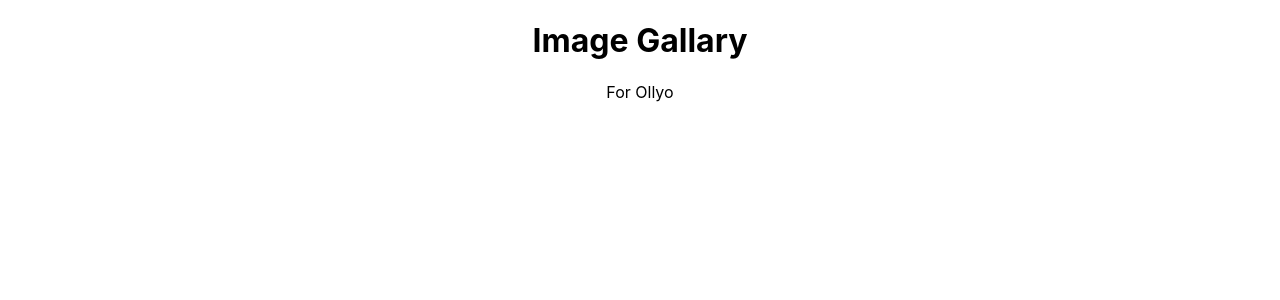
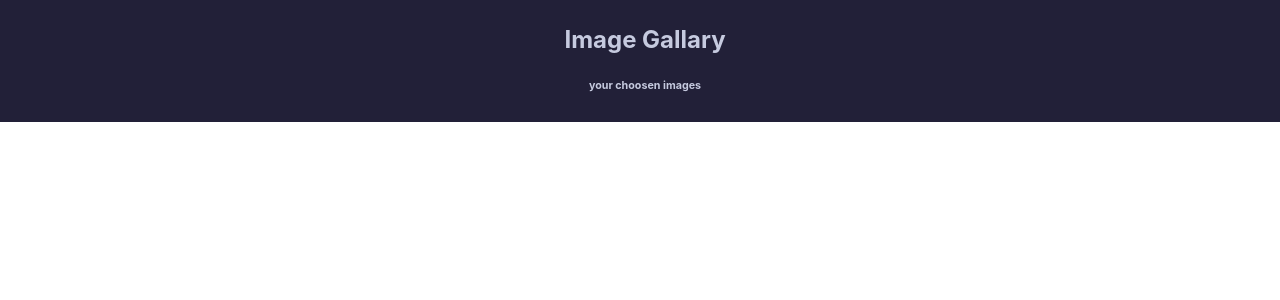
Before and after one commit to rashedevs/image-gallary, a React (Create React App) app: page / in a window 1280 px wide. Shown: the top 300 px of the page. Built offline with nearby package versions, Linux system fonts and the light colour scheme.

Commit message:
header component created along with folder structure

```diff
--- a/src/App.js
+++ b/src/App.js
@@ -1,10 +1,9 @@
 import "./App.css";
-
+import Header from "./components/Header/Header";
 function App() {
   return (
     <div className="App">
-      <h1>Image Gallary</h1>
-      <p>For Ollyo</p>
+      <Header />
     </div>
   );
 }
--- /dev/null
+++ b/src/components/Header/Header.css
@@ -0,0 +1,14 @@
+.header{
+    width: 100%;
+    color: rgb(198, 202, 223);
+    background-color: rgb(34, 32, 56);
+    padding: 5px;
+}
+.header h2{
+    margin-bottom: 2px;
+}
+.header h3{
+    margin-top: 0px;
+    font-family:cursive;
+    font-weight: 400;
+}
--- /dev/null
+++ b/src/components/Header/Header.js
@@ -0,0 +1,13 @@
+import React from "react";
+import "./Header.css";
+
+const Header = () => {
+  return (
+    <div className="header">
+      <h2>Image Gallary</h2>
+      <h6>your choosen images</h6>
+    </div>
+  );
+};
+
+export default Header;
```
Also changed, not shown: src/components/Gallary/Gallary.css (added), src/components/Gallary/Gallary.js (added).
